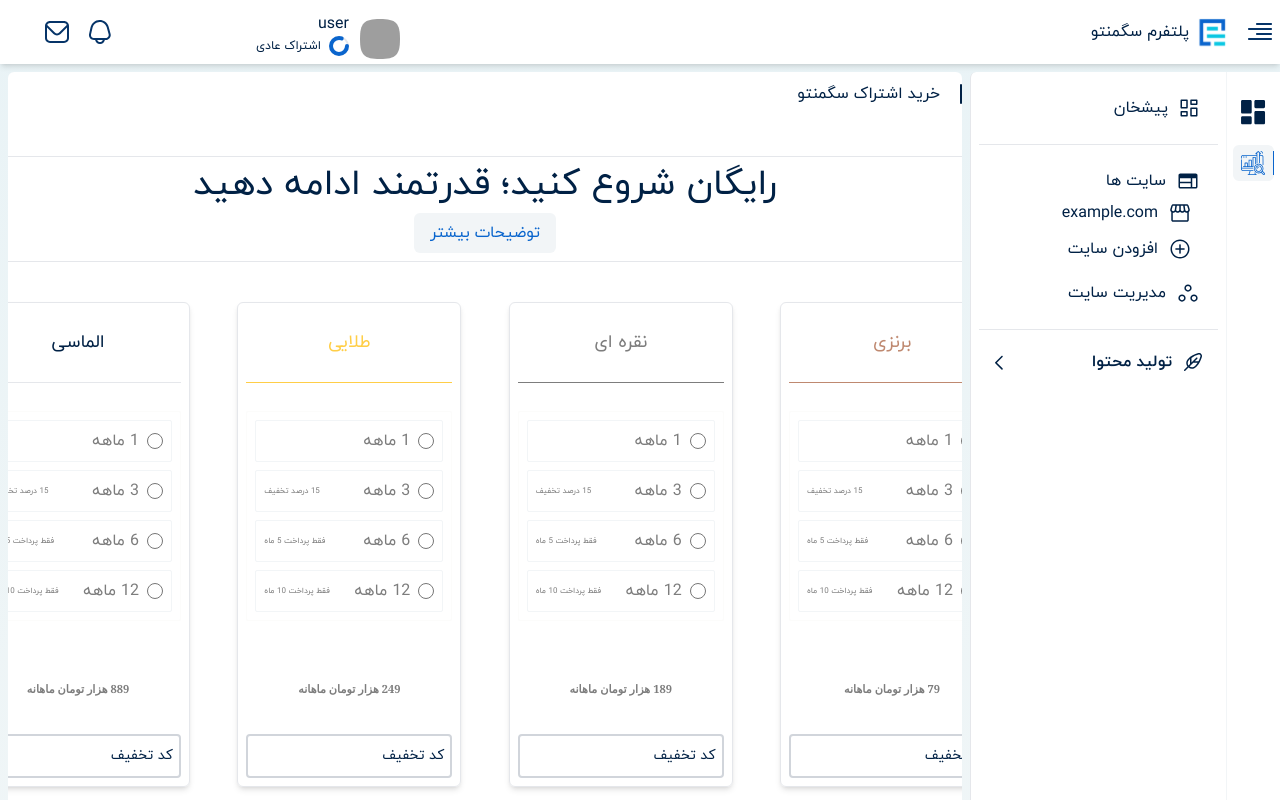
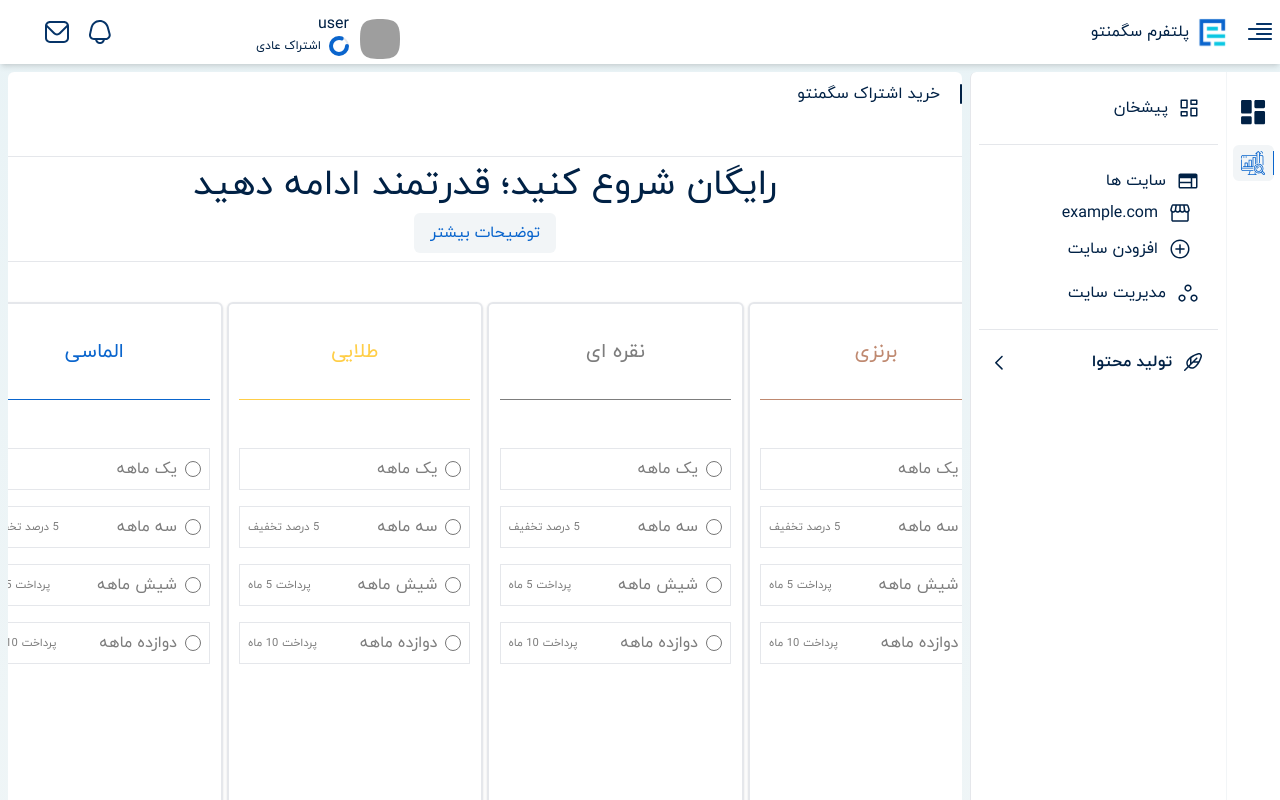
Before and after one commit to xaankoow/segmento-nuxt, a Nuxt app: page /buy-subscription in a window 1280 px wide. Shown: the top 800 px of the page. Built offline with nearby package versions, Linux system fonts and the light colour scheme; grey boxes are pictures that could not be loaded.

Commit message:
feat-page: buy subscription page use Plan component

```diff
--- a/pages/buy-subscription/index.vue
+++ b/pages/buy-subscription/index.vue
@@ -1,5 +1,7 @@
 <template>
-  <div class="flex flex-col items-center w-full pb-5 gap-10 [&>div]:w-[64.875rem]">
+  <div
+    class="flex flex-col items-center w-full pb-5 gap-10 [&>div]:w-[64.875rem]"
+  >
     <!-- title -->
     <div class="flex items-center h-11 !w-full">
       <span>
@@ -29,259 +31,11 @@
       </button>
     </div>
     <!-- package -->
-    <div class="flex flex-row items-center justify-between">
-      <Package
-        name="برنزی"
-        class="text-bronze"
-        color="border-b-bronze"
-        :price="79"
-      >
-        <template v-slot:options>
-          <div class="flex flex-col gap-2 w-full">
-            <div
-              class="flex flex-row justify-between border border-base-250 rounded-sm p-2 items-center gap-2"
-            >
-              <div class="flex flex-row items-center gap-2">
-                <input
-                  type="radio"
-                  name="radio-1-1"
-                  class="accent-primary w-4 h-4 cursor-pointer"
-                />
-                <label for="radio-1-1">1 ماهه</label>
-              </div>
-              <label style="font-size: 0.5rem"> </label>
-            </div>
-            <div
-              class="flex flex-row justify-between border border-base-250 rounded-sm p-2 items-center gap-2"
-            >
-              <div class="flex flex-row items-center gap-2">
-                <input
-                  type="radio"
-                  name="radio-1-1"
-                  class="accent-primary w-4 h-4 cursor-pointer"
-                />
-                <label for="radio-1-1">3 ماهه</label>
-              </div>
-              <label style="font-size: 0.5rem"> 15 درصد تخفیف </label>
-            </div>
-            <div
-              class="flex flex-row justify-between border border-base-250 rounded-sm p-2 items-center gap-2"
-            >
-              <div class="flex flex-row items-center gap-2">
-                <input
-                  type="radio"
-                  name="radio-1-1"
-                  class="accent-primary w-4 h-4 cursor-pointer"
-                />
-                <label for="radio-1-1">6 ماهه</label>
-              </div>
-              <label style="font-size: 0.5rem"> فقط پرداخت 5 ماه </label>
-            </div>
-            <div
-              class="flex flex-row justify-between border border-base-250 rounded-sm p-2 items-center gap-2"
-            >
-              <div class="flex flex-row items-center gap-2">
-                <input
-                  type="radio"
-                  name="radio-1-1"
-                  class="accent-primary w-4 h-4 cursor-pointer"
-                />
-                <label for="radio-1-1">12 ماهه</label>
-              </div>
-              <label style="font-size: 0.5rem"> فقط پرداخت 10 ماه </label>
-            </div>
-          </div>
-        </template>
-      </Package>
-      <Package
-        name="نقره ای"
-        class="text-silver"
-        color="border-b-silver"
-        :price="189"
-      >
-        <template v-slot:options>
-          <div class="flex flex-col gap-2 w-full">
-            <div
-              class="flex flex-row justify-between border border-base-250 rounded-sm p-2 items-center gap-2"
-            >
-              <div class="flex flex-row items-center gap-2">
-                <input
-                  type="radio"
-                  name="radio-1-1"
-                  class="accent-primary w-4 h-4 cursor-pointer"
-                />
-                <label for="radio-1-1">1 ماهه</label>
-              </div>
-              <label style="font-size: 0.5rem"> </label>
-            </div>
-            <div
-              class="flex flex-row justify-between border border-base-250 rounded-sm p-2 items-center gap-2"
-            >
-              <div class="flex flex-row items-center gap-2">
-                <input
-                  type="radio"
-                  name="radio-1-1"
-                  class="accent-primary w-4 h-4 cursor-pointer"
-                />
-                <label for="radio-1-1">3 ماهه</label>
-              </div>
-              <label style="font-size: 0.5rem"> 15 درصد تخفیف </label>
-            </div>
-            <div
-              class="flex flex-row justify-between border border-base-250 rounded-sm p-2 items-center gap-2"
-            >
-              <div class="flex flex-row items-center gap-2">
-                <input
-                  type="radio"
-                  name="radio-1-1"
-                  class="accent-primary w-4 h-4 cursor-pointer"
-                />
-                <label for="radio-1-1">6 ماهه</label>
-              </div>
-              <label style="font-size: 0.5rem"> فقط پرداخت 5 ماه </label>
-            </div>
-            <div
-              class="flex flex-row justify-between border border-base-250 rounded-sm p-2 items-center gap-2"
-            >
-              <div class="flex flex-row items-center gap-2">
-                <input
-                  type="radio"
-                  name="radio-1-1"
-                  class="accent-primary w-4 h-4 cursor-pointer"
-                />
-                <label for="radio-1-1">12 ماهه</label>
-              </div>
-              <label style="font-size: 0.5rem"> فقط پرداخت 10 ماه </label>
-            </div>
-          </div>
-        </template>
-      </Package>
-      <Package
-        name="طلایی"
-        class="text-gold"
-        color="border-b-gold"
-        :price="249"
-      >
-        <template v-slot:options>
-          <div class="flex flex-col gap-2 w-full">
-            <div
-              class="flex flex-row justify-between border border-base-250 rounded-sm p-2 items-center gap-2"
-            >
-              <div class="flex flex-row items-center gap-2">
-                <input
-                  type="radio"
-                  name="radio-1-1"
-                  class="accent-primary w-4 h-4 cursor-pointer"
-                />
-                <label for="radio-1-1">1 ماهه</label>
-              </div>
-              <label style="font-size: 0.5rem"> </label>
-            </div>
-            <div
-              class="flex flex-row justify-between border border-base-250 rounded-sm p-2 items-center gap-2"
-            >
-              <div class="flex flex-row items-center gap-2">
-                <input
-                  type="radio"
-                  name="radio-1-1"
-                  class="accent-primary w-4 h-4 cursor-pointer"
-                />
-                <label for="radio-1-1">3 ماهه</label>
-              </div>
-              <label style="font-size: 0.5rem"> 15 درصد تخفیف </label>
-            </div>
-            <div
-              class="flex flex-row justify-between border border-base-250 rounded-sm p-2 items-center gap-2"
-            >
-              <div class="flex flex-row items-center gap-2">
-                <input
-                  type="radio"
-                  name="radio-1-1"
-                  class="accent-primary w-4 h-4 cursor-pointer"
-                />
-                <label for="radio-1-1">6 ماهه</label>
-              </div>
-              <label style="font-size: 0.5rem"> فقط پرداخت 5 ماه </label>
-            </div>
-            <div
-              class="flex flex-row justify-between border border-base-250 rounded-sm p-2 items-center gap-2"
-            >
-              <div class="flex flex-row items-center gap-2">
-                <input
-                  type="radio"
-                  name="radio-1-1"
-                  class="accent-primary w-4 h-4 cursor-pointer"
-                />
-                <label for="radio-1-1">12 ماهه</label>
-              </div>
-              <label style="font-size: 0.5rem"> فقط پرداخت 10 ماه </label>
-            </div>
-          </div>
-        </template>
-      </Package>
-      <Package
-        name="الماسی"
-        class="text-dimound"
-        color="border-b-dimound"
-        :price="889"
-      >
-        <template v-slot:options>
-          <div class="flex flex-col gap-2 w-full">
-            <div
-              class="flex flex-row justify-between border border-base-250 rounded-sm p-2 items-center gap-2"
-            >
-              <div class="flex flex-row items-center gap-2">
-                <input
-                  type="radio"
-                  name="radio-1-1"
-                  class="accent-primary w-4 h-4 cursor-pointer"
-                />
-                <label for="radio-1-1">1 ماهه</label>
-              </div>
-              <label style="font-size: 0.5rem"> </label>
-            </div>
-            <div
-              class="flex flex-row justify-between border border-base-250 rounded-sm p-2 items-center gap-2"
-            >
-              <div class="flex flex-row items-center gap-2">
-                <input
-                  type="radio"
-                  name="radio-1-1"
-                  class="accent-primary w-4 h-4 cursor-pointer"
-                />
-                <label for="radio-1-1">3 ماهه</label>
-              </div>
-              <label style="font-size: 0.5rem"> 15 درصد تخفیف </label>
-            </div>
-            <div
-              class="flex flex-row justify-between border border-base-250 rounded-sm p-2 items-center gap-2"
-            >
-              <div class="flex flex-row items-center gap-2">
-                <input
-                  type="radio"
-                  name="radio-1-1"
-                  class="accent-primary w-4 h-4 cursor-pointer"
-                />
-                <label for="radio-1-1">6 ماهه</label>
-              </div>
-              <label style="font-size: 0.5rem"> فقط پرداخت 5 ماه </label>
-            </div>
-            <div
-              class="flex flex-row justify-between border border-base-250 rounded-sm p-2 items-center gap-2"
-            >
-              <div class="flex flex-row items-center gap-2">
-                <input
-                  type="radio"
-                  name="radio-1-1"
-                  class="accent-primary w-4 h-4 cursor-pointer"
-                />
-                <label for="radio-1-1">12 ماهه</label>
-              </div>
-              <label style="font-size: 0.5rem"> فقط پرداخت 10 ماه </label>
-            </div>
-          </div>
-        </template>
-      </Package>
+    <div class="flex flex-row items-center justify-between gap-1">
+      <Plan class="w-1/4 h-[35rem]" :plan="pln1"></Plan>
+      <Plan class="w-1/4 h-[35rem]" :plan="pln2"></Plan>
+      <Plan class="w-1/4 h-[35rem]" :plan="pln3"></Plan>
+      <Plan class="w-1/4 h-[35rem]" :plan="pln4"></Plan>
     </div>
     <div class="flex flex-col gap-5 items-center">
       <!-- navigation -->
@@ -381,6 +135,59 @@
 </template>
 
 <script setup>
+import PlanModel from "../../Models/PlanModel";
+const pack1 = { title: "برنزی", color: "bronze" };
+const pack2 = { title: "نقره ای", color: "silver" };
+const pack3 = { title: "طلایی", color: "gold" };
+const pack4 = { title: "الماسی", color: "diamond" };
+const plans = [
+  {
+    id: 1,
+    title: "یک ماهه",
+    price: {
+      base: 20000,
+      final: 19000,
+    },
+    tooltip: "این پیام مناسب است",
+    discount_title: "",
+  },
+  {
+    id: 2,
+    title: "سه ماهه",
+    price: {
+      base: 92000,
+      final: 85000,
+    },
+    tooltip: "پیام مربوطه به پلن",
+    discount_title: "5 درصد تخفیف",
+  },
+  {
+    id: 3,
+    title: "شیش ماهه",
+    price: {
+      base: 160000,
+      final: 140000,
+    },
+    tooltip: "پیام مربوطه به پلن",
+    discount_title: "پرداخت 5 ماه",
+  },
+  {
+    id: 4,
+    title: "دوازده ماهه",
+    price: {
+      base: 280000,
+      final: 230000,
+    },
+    tooltip: "پیام مربوطه به پلن",
+    discount_title: "پرداخت 10 ماه",
+  },
+];
+
+const pln1 = new PlanModel(pack1, plans);
+const pln2 = new PlanModel(pack2, plans);
+const pln3 = new PlanModel(pack3, plans);
+const pln4 = new PlanModel(pack4, plans);
+
 const content = ref({
   title: "خرید اشتراک سگمنتو",
   header: "رایگان شروع کنید؛ قدرتمند ادامه دهید",
```
